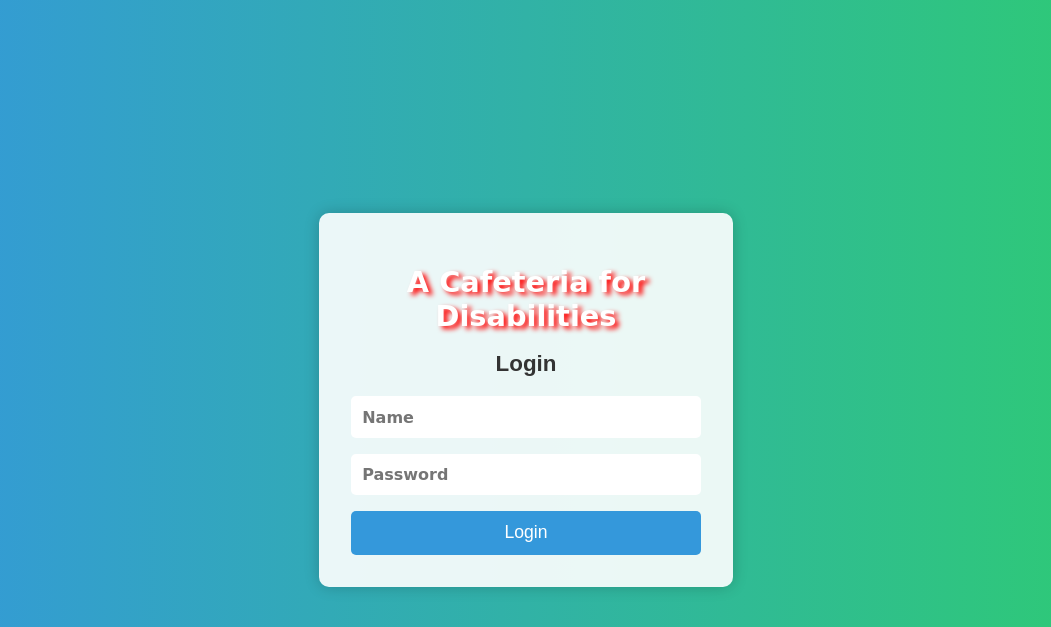
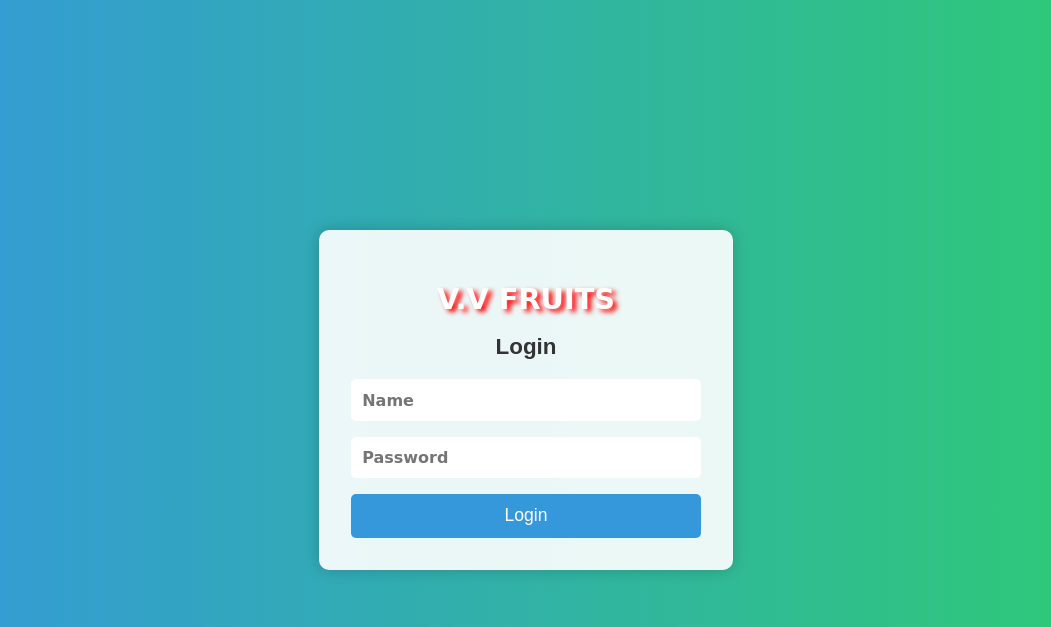
Before and after one commit to Abinesh-ss/V.V_FRUITS, a Flask app: page /login in a window 1280 px wide. Shown: the top 627 px of the page, without its empty margins (114-1165 px from the left). Run offline with Flask 3, Linux system fonts and the light colour scheme.

Commit message:
Update login.html

```diff
--- a/templates/login.html
+++ b/templates/login.html
@@ -80,7 +80,7 @@
 </head>
 <body>
     <div class="login-box">
-        <h1>A Cafeteria for Disabilities</h1>
+        <h1>V.V FRUITS</h1>
         <h2>Login</h2>
         <form method="POST" action="{{ url_for('login') }}">
             <div class="textbox">
```
